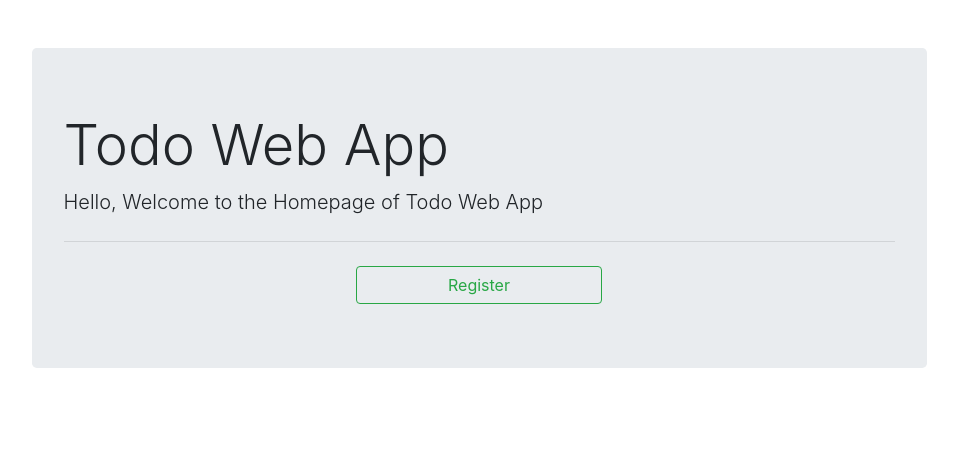
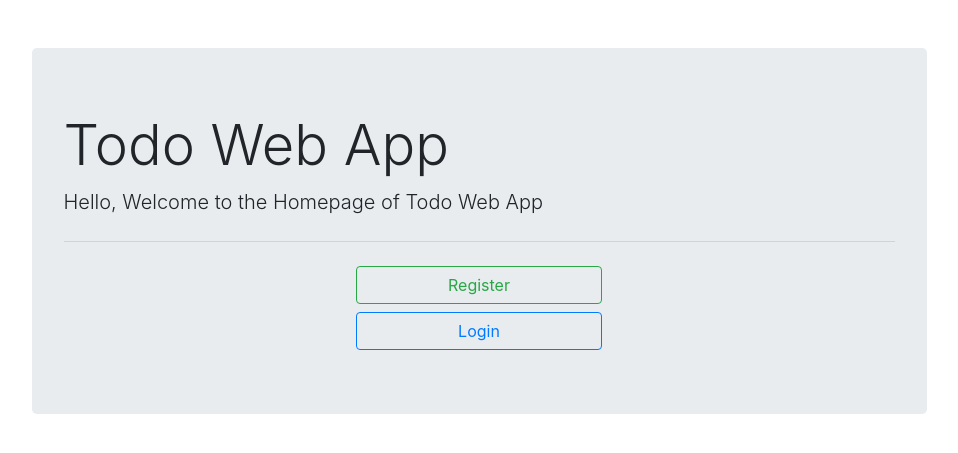
Before and after one commit to Diwaz/Basic_y2k, a Django app: page /accounts/ in a window 1280 px wide. Shown: the top 453 px of the page, without its empty margins (161-1119 px from the left). Run offline with Django 3.2, Linux system fonts and the light colour scheme; some libraries are stand-ins or nearby versions.

Commit message:
Reg Done
All done for registration excepet handling the errors

```diff
--- a/accounts/urls.py
+++ b/accounts/urls.py
@@ -3,5 +3,6 @@ from . import views
 
 urlpatterns = [
     path('', views.home,name='home'),
-    path('register',views.register,name='register')
+    path('register',views.register,name='register'),
+    path('login',views.login,name='login')
 ]
--- a/accounts/views.py
+++ b/accounts/views.py
@@ -1,4 +1,5 @@
 from django.shortcuts import render,redirect,HttpResponse
+from django.contrib import messages
 from django.contrib.auth.models import User,auth
 
 def register(request):
@@ -12,17 +13,19 @@ def register(request):
 
         if pass1==pass2:
             if User.objects.filter(username=username).exists():
-                print("Username Exist")
+                messages.info(request,"Username Exist")
+                return redirect("register")
             elif User.objects.filter(email=email).exists():
-                print("Email Exists")
+                messages.info(request,"Email Exist")
+                return redirect("register")
             else:
                 user=User.objects.create_user(username=username, first_name=first_name, last_name=last_name, password=pass1, email=email)
                 user.save()
                 print('User Created')
 
         else:
-            print("Password Not matched")
-            return HttpResponse("Password Not matched")
+            messages.info(request,"Passwords Didn't Matched")
+            return redirect("register")
         return redirect('/accounts/')
 
     else:
@@ -31,3 +34,6 @@ def register(request):
 
 def home(request):
     return render(request,'homepage.html')
+
+def login(request):
+    return HttpResponse("LOGIN PAGE")
--- a/todo/templates/homepage.html
+++ b/todo/templates/homepage.html
@@ -21,6 +21,7 @@
                 <hr class="my-4">
                 <div class="col-md-4 mx-auto">
                     <a href="{% url 'register' %}" class="btn btn-block btn-outline-success mx-auto">  Register </a>
+                    <a href="{% url 'login' %}" class="btn btn-block btn-outline-primary mx-auto">  Login </a>
 
                 </div>
 
```
Also changed, not shown: todo/templates/register.html (+8 -0 lines).
